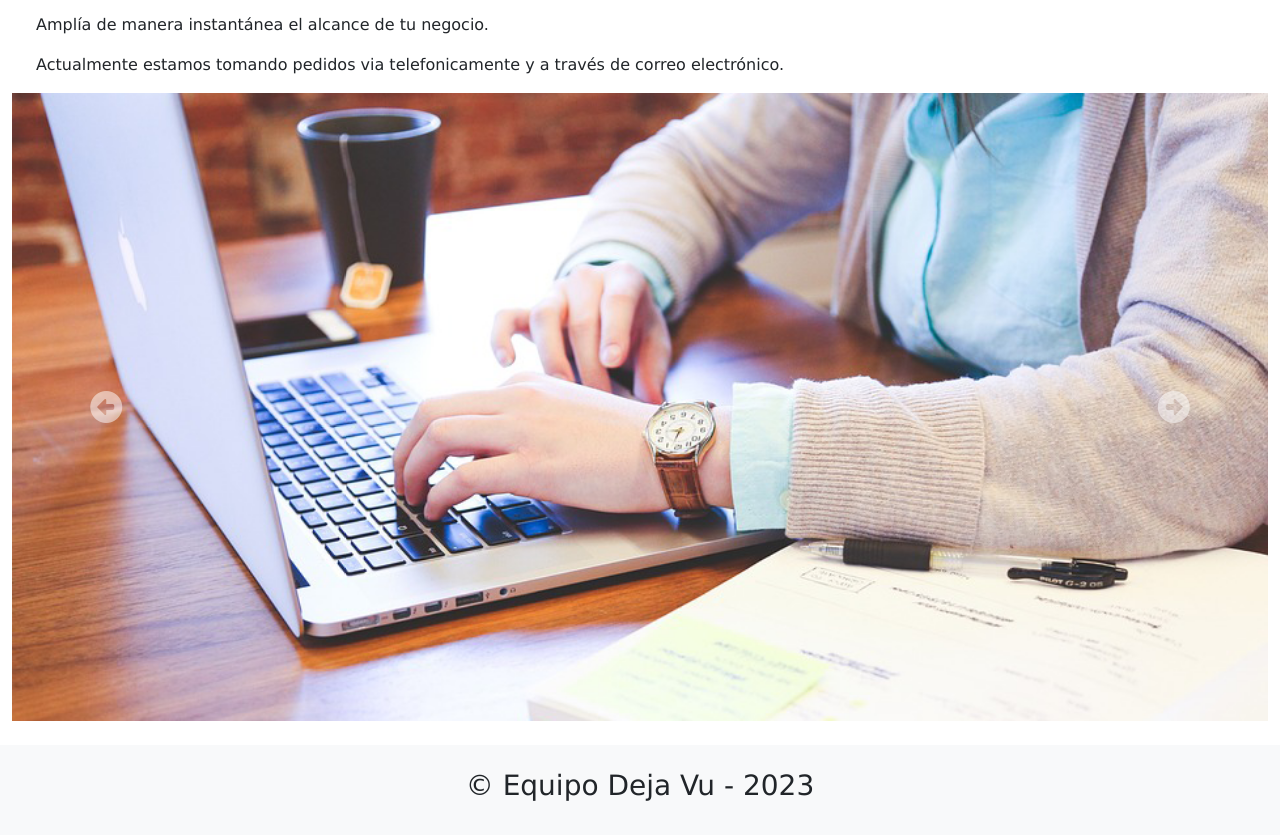
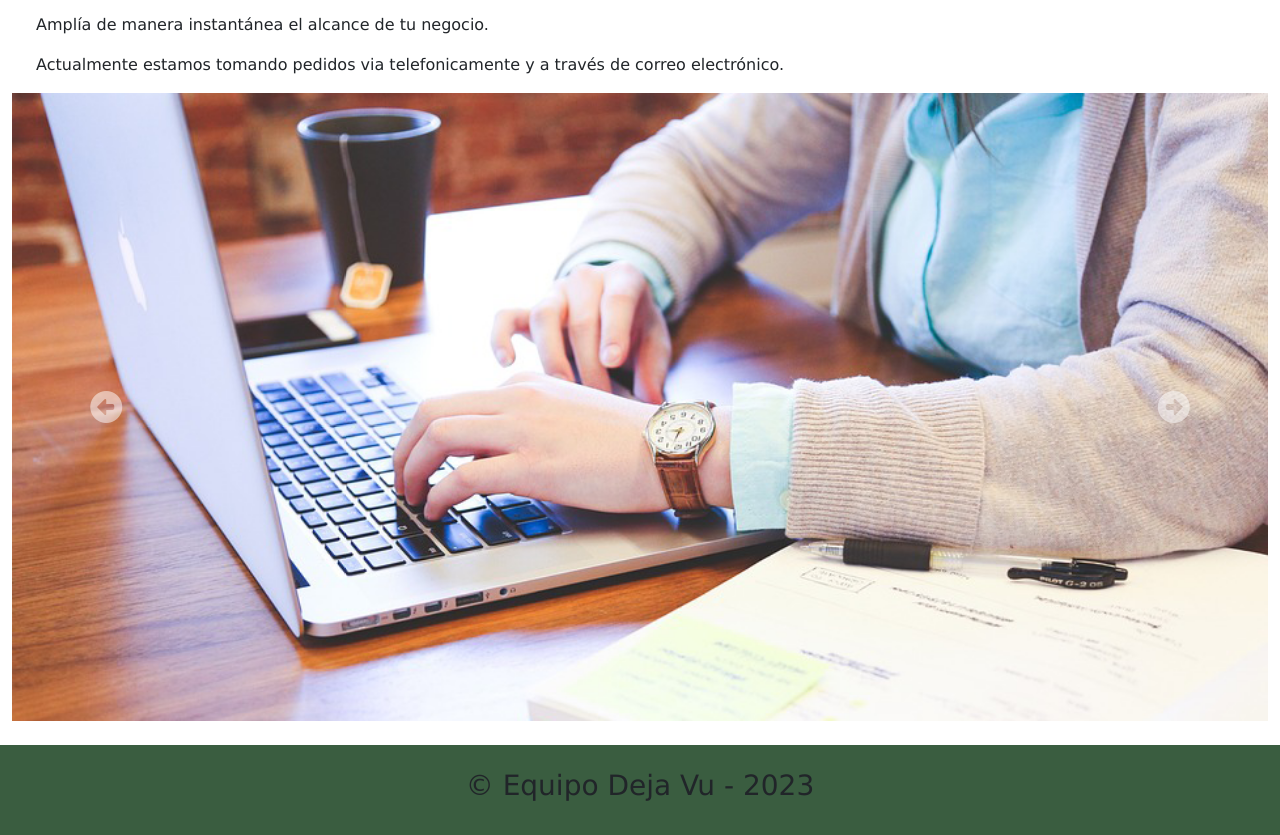
Before and after one commit to owaruuu/Ejercicio-grupal-7, a plain HTML site: page index.html in a window 1280 px wide. Shown: the part 224-1059 px from the top of the page. Drawn offline with nearby package versions, Linux system fonts and the light colour scheme.

Commit message:
Cambio del color de fondo del footer

```diff
--- a/assets/css/style.css
+++ b/assets/css/style.css
@@ -18,15 +18,14 @@ main {
 
 nav {
     color: white;
-    background-color: blue;
+    background-color: rgb(127, 201, 71);
     text-align: center;
     padding: 8px 16px;
 }
 
 footer {
     text-align: center;
-    /* color: white; */
-    background-color: black;
+    background-color: rgb(58, 93, 64);
     padding-top: 20px;
     padding-bottom: 20px;
     margin-top: 20px;
--- a/index.html
+++ b/index.html
@@ -77,7 +77,7 @@
     </section>
   </main>
 
-  <footer class="mt-4 bg-light py-4">
+  <footer class="mt-4 py-4">
 
     <h3 class="text-center">&#169 Equipo Deja Vu - 2023</h3>
   </footer>
```
